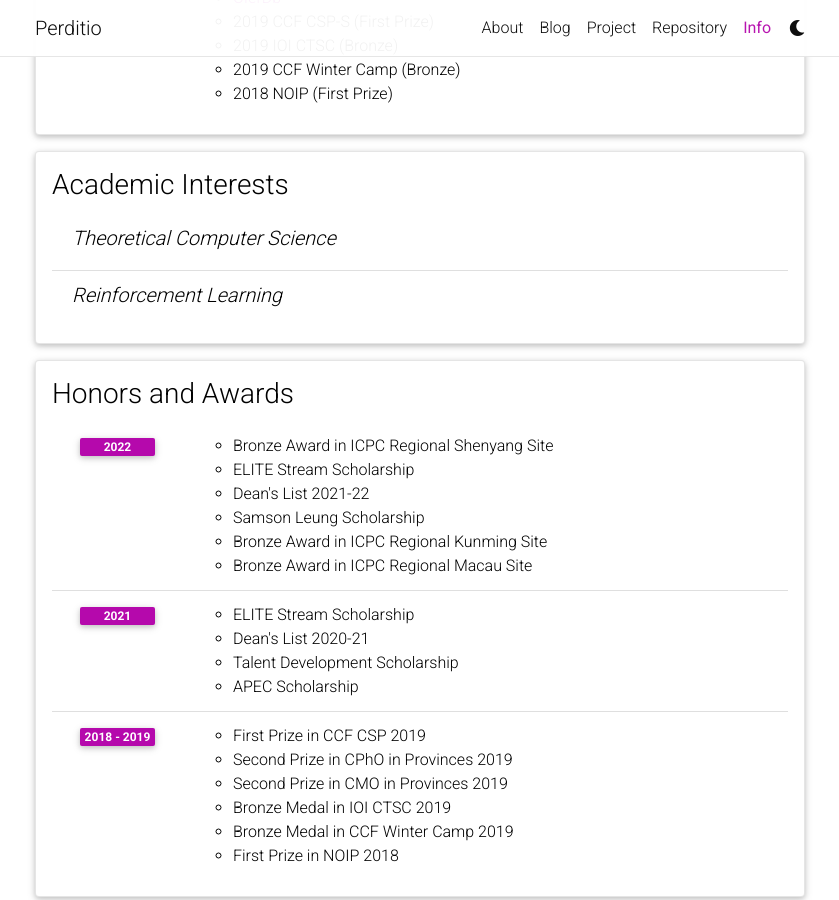
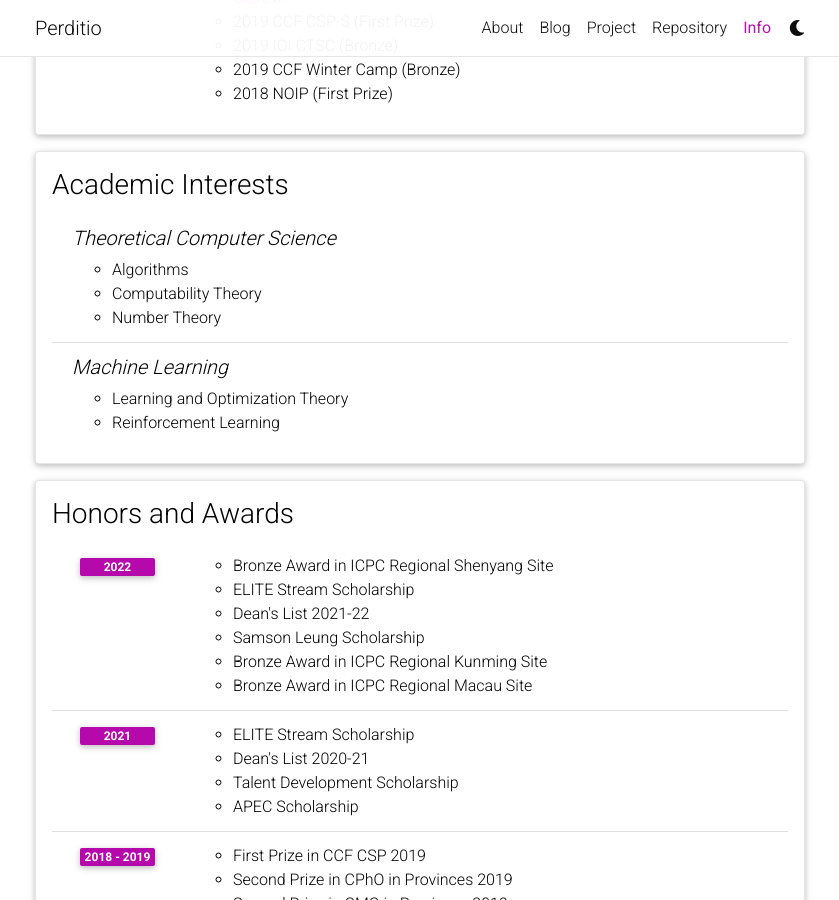
Before and after one commit to Yasgant/yasgant.github.io, a Jekyll site: the page built from _pages/cv.md, in a window 1280 px wide and 900 px high, scrolled down 1480 px. Shown: the whole window, without its empty margins (220-1059 px from the left). Built offline with Jekyll 4.4.1, drawn with Linux system fonts in a browser that asks for light colours; comment, search, counter and statistics services are not loaded; a style sheet for code colours, icons or effects is not loaded.

Commit message:
change title
enrich interest

```diff
--- a/_config.yml
+++ b/_config.yml
@@ -2,13 +2,15 @@
 # Site settings
 # -----------------------------------------------------------------------------
 
-title: Welcome Traveller! # the website title (if blank, full name will be used instead)
+title: Welcome to Perditio's homepage
+above_title: Welcome Traveller! # the website title (if blank, full name will be used instead)
 nav_title: Perditio
 first_name:
 middle_name:
 last_name: Yang Yiliu
 email: yyiliu@link.cuhk.edu.hk
 description:
+#title: Welcome to Perditio's homepage
 
 footer_text:
 keywords:   # add your own keywords or leave empty
@@ -18,7 +20,7 @@ icon: ⚛️  # the emoji used as the favicon (alternatively, provide image name
 
 url: https://perditio.page # the base hostname & protocol for your site
 baseurl: # the subpath of your site, e.g. /blog/
-last_updated: false # set to true if you want to display last updated in the footer
+last_updated: false # set to tfrue if you want to display last updated in the footer
 impressum_path:  # set to path to include impressum link in the footer, use the same path as permalink in a page, helps to conform with EU GDPR
 
 # -----------------------------------------------------------------------------
@@ -60,7 +62,6 @@ max_width: 800px
 serve_og_meta: false # Include Open Graph meta tags in the HTML head
 serve_schema_org: false # Include Schema.org in the HTML head
 og_image: # The site-wide (default for all links) Open Graph preview image
-
 # -----------------------------------------------------------------------------
 # Social integration
 # -----------------------------------------------------------------------------
--- a/_data/cv.yml
+++ b/_data/cv.yml
@@ -72,10 +72,14 @@
   type: nested_list
   contents:
     - title: Theoretical Computer Science
-
-    - title: Reinforcement Learning
       items:
-
+         - Algorithms
+         - Computability Theory
+         - Number Theory
+    - title: Machine Learning
+      items:
+         - Learning and Optimization Theory
+         - Reinforcement Learning
 
 - title: Honors and Awards
   type: time_table
--- a/_layouts/about.html
+++ b/_layouts/about.html
@@ -6,7 +6,7 @@ layout: default
       <div class="post">
         <header class="post-header">
           <h1 class="post-title">
-           {% if site.title == "blank" -%}<span class="font-weight-bold">{{ site.first_name }}</span> {{ site.middle_name }} {{ site.last_name }}{%- else -%}{{ site.title }}{%- endif %}
+           {% if site.title == "blank" -%}<span class="font-weight-bold">{{ site.first_name }}</span> {{ site.middle_name }} {{ site.last_name }}{%- else -%}{{ site.above_title }}{%- endif %}
           </h1>
           <p class="desc">{{ page.subtitle }}</p>
         </header>
```
